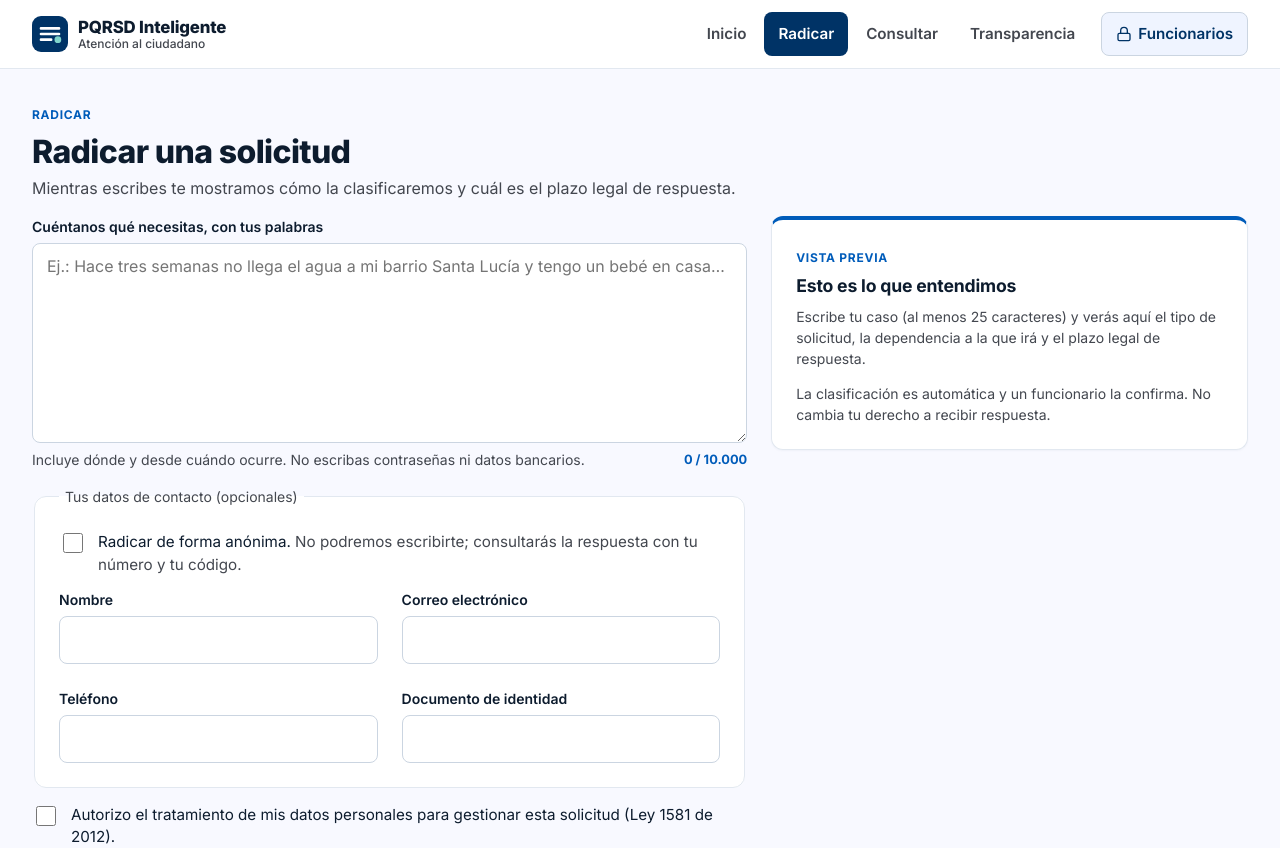
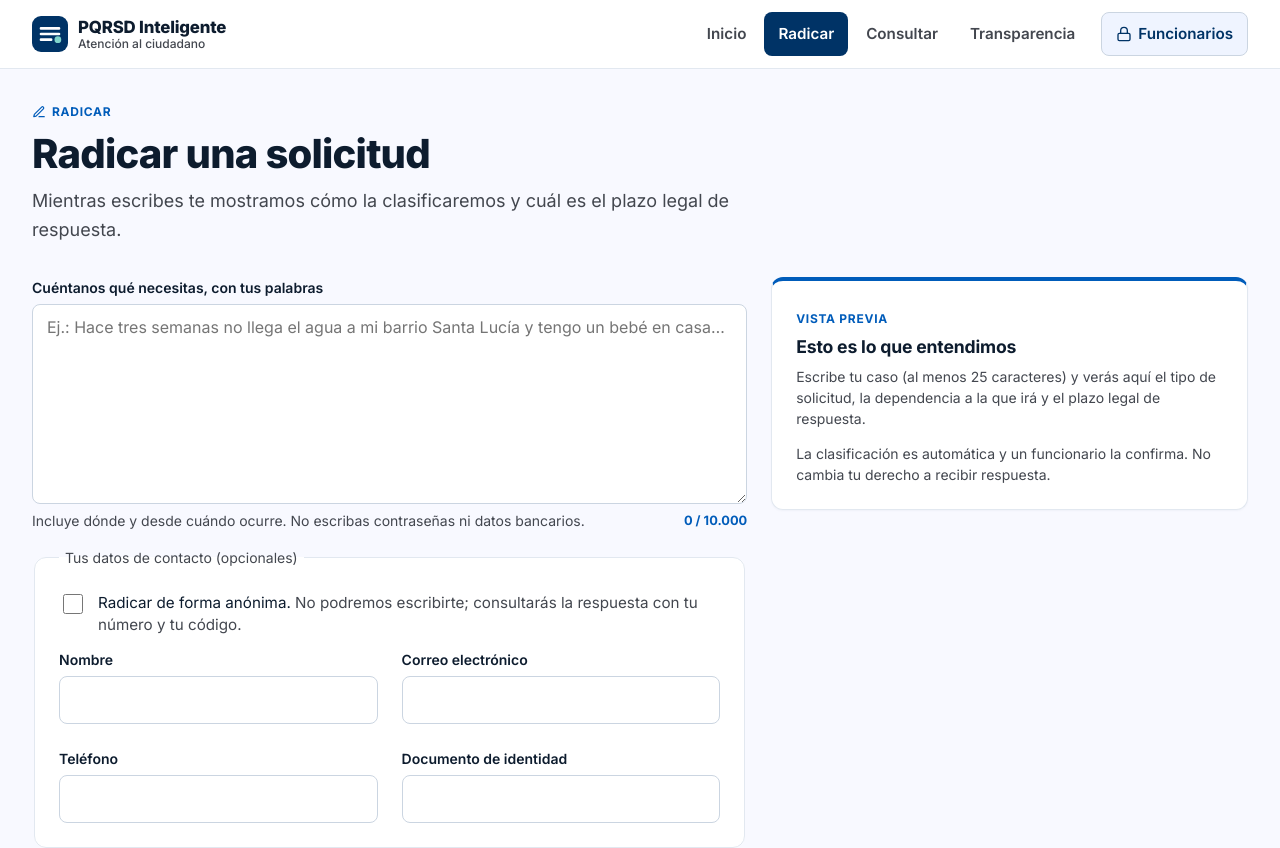
Before and after one commit to JuanMaya8/pqrsd-router-frontend, a Next.js app: page /radicar in a window 1280 px wide. Shown: the top 848 px of the page. Built offline with nearby package versions, Linux system fonts and the light colour scheme.

Commit message:
style(ui): encabezado de la página de radicación

```diff
--- a/src/app/radicar/page.tsx
+++ b/src/app/radicar/page.tsx
@@ -1,4 +1,5 @@
 import type { Metadata } from 'next';
+import { Icon } from '@/components/Icon';
 import { RadicarForm } from '@/components/RadicarForm';
 
 export const metadata: Metadata = { title: 'Radicar una solicitud' };
@@ -6,11 +7,11 @@ export const metadata: Metadata = { title: 'Radicar una solicitud' };
 // The page shell is static; the form itself is a client component (live preview, submit).
 export default function RadicarPage() {
   return (
-    <div className="stack">
-      <header>
-        <p className="eyebrow">Radicar</p>
-        <h1 style={{ fontSize: '2rem', marginBottom: 4 }}>Radicar una solicitud</h1>
-        <p className="muted">Mientras escribes te mostramos cómo la clasificaremos y cuál es el plazo legal de respuesta.</p>
+    <div className="stack lg">
+      <header className="page-head">
+        <p className="eyebrow"><Icon name="pen" size={14} />Radicar</p>
+        <h1>Radicar una solicitud</h1>
+        <p className="lead">Mientras escribes te mostramos cómo la clasificaremos y cuál es el plazo legal de respuesta.</p>
       </header>
       <RadicarForm />
     </div>
```
